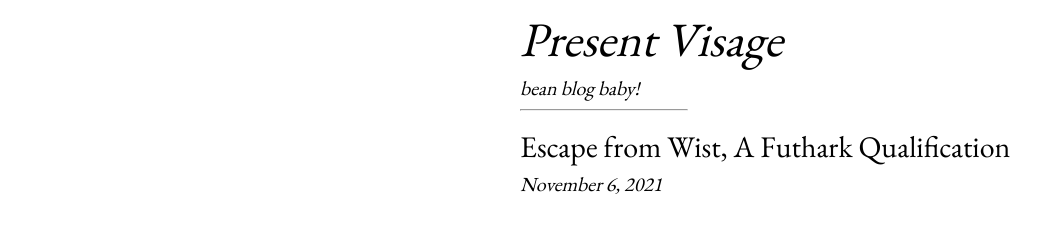
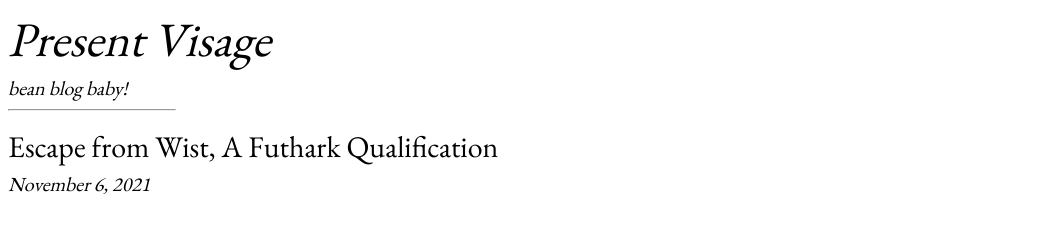
Before and after one commit to garfr/blog, a plain HTML site: page index.html in a window 1280 px wide. Shown: the whole page, without its empty margins (0-1064 px from the left). Drawn offline with nearby package versions, Linux system fonts and the light colour scheme.

Commit message:
moved blog to the left

```diff
--- a/style.css
+++ b/style.css
@@ -1,7 +1,5 @@
 body {
     float: left;
-    left: 40%;
-    position: fixed;
 }
 #blog_name {
     font-weight: normal;
```
